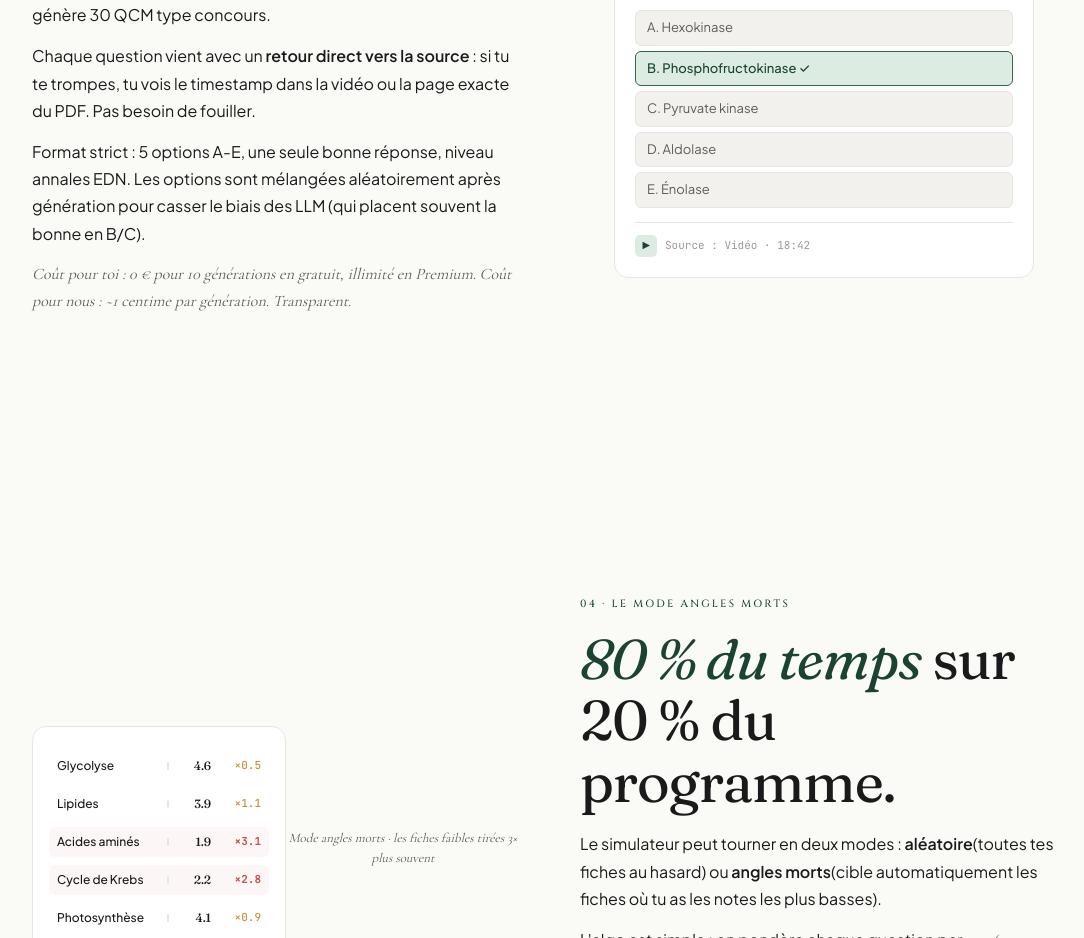
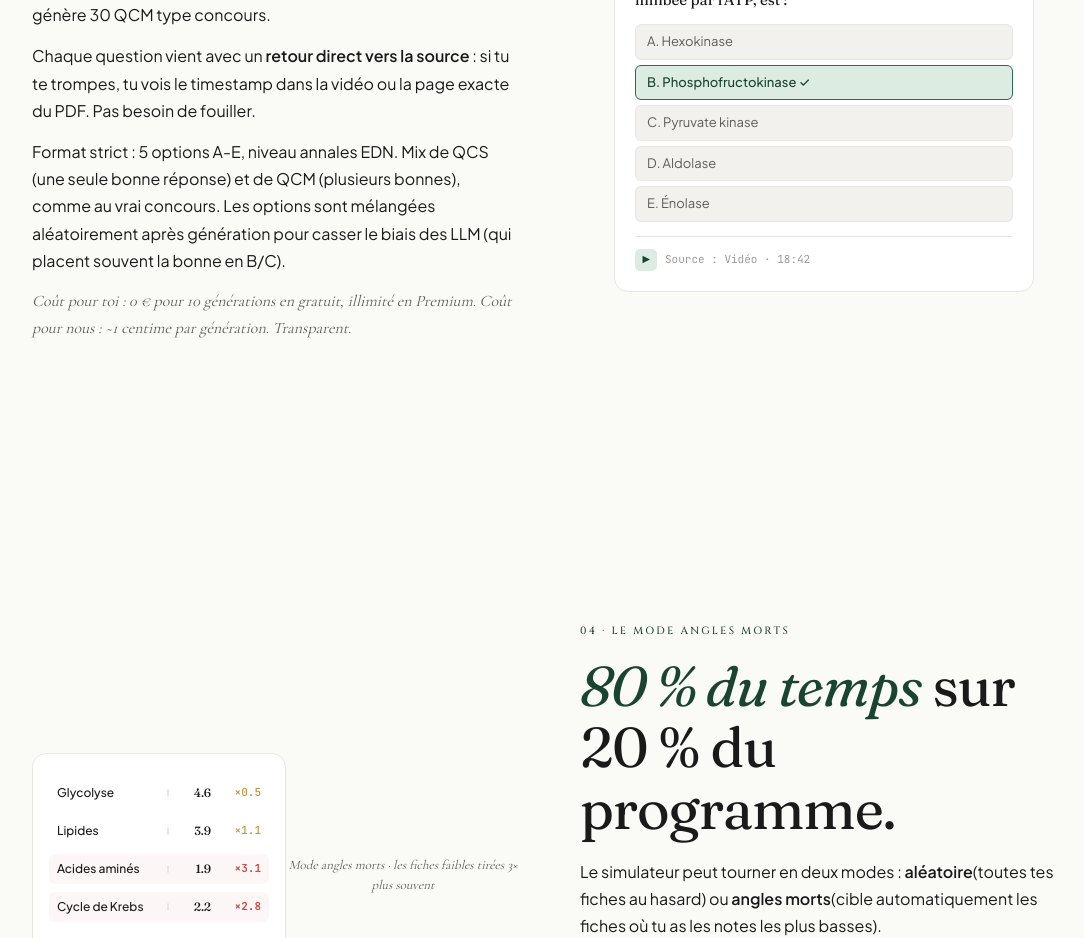
Before and after one commit to Axman1ak/MedRev, a Next.js app: page /methode in a window 1280 px wide. Shown: the part 2420-3358 px from the top of the page, without its empty margins (90-1174 px from the left). Built offline with nearby package versions, Linux system fonts and the light colour scheme.

Commit message:
Update page.tsx

```diff
--- a/src/app/methode/page.tsx
+++ b/src/app/methode/page.tsx
@@ -164,8 +164,9 @@ export default function MethodePage() {
               la vidéo ou la page exacte du PDF. Pas besoin de fouiller.
             </p>
             <p className="lp-method-p">
-              Format strict : 5 options A-E, une seule bonne réponse, niveau
-              annales EDN. Les options sont mélangées aléatoirement après
+              Format strict : 5 options A-E, niveau annales EDN. Mix de QCS
+              (une seule bonne réponse) et de QCM (plusieurs bonnes), comme
+              au vrai concours. Les options sont mélangées aléatoirement après
               génération pour casser le biais des LLM (qui placent souvent
               la bonne en B/C).
             </p>
```
